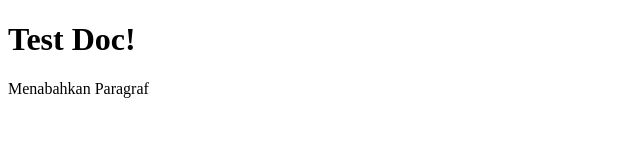
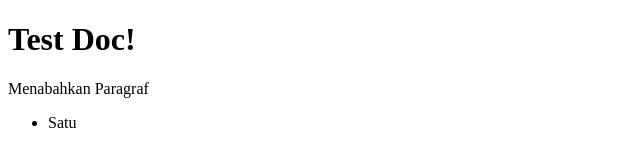
Before and after one commit to yovixtar/git-unpas-2-remote, a plain HTML site: page index.html in a window 1280 px wide. Shown: the full height of the page, 0-640 px from the left. Drawn offline with Linux system fonts and the light colour scheme.

Commit message:
menambahkan list

```diff
--- a/index.html
+++ b/index.html
@@ -9,5 +9,8 @@
 <body>
     <h1>Test Doc!</h1>
     <p>Menabahkan Paragraf</p>
+    <ul>
+        <li>Satu</li>
+    </ul>
 </body>
 </html>
```
